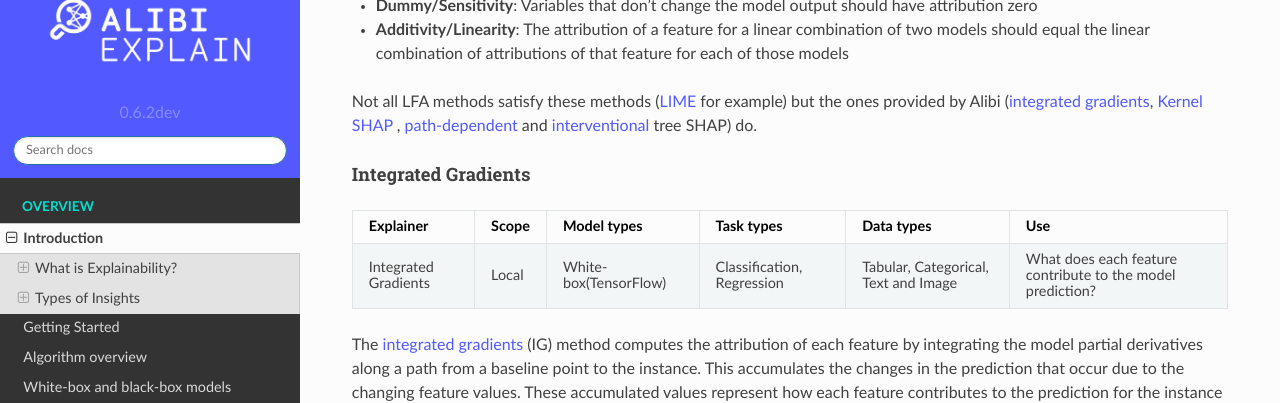
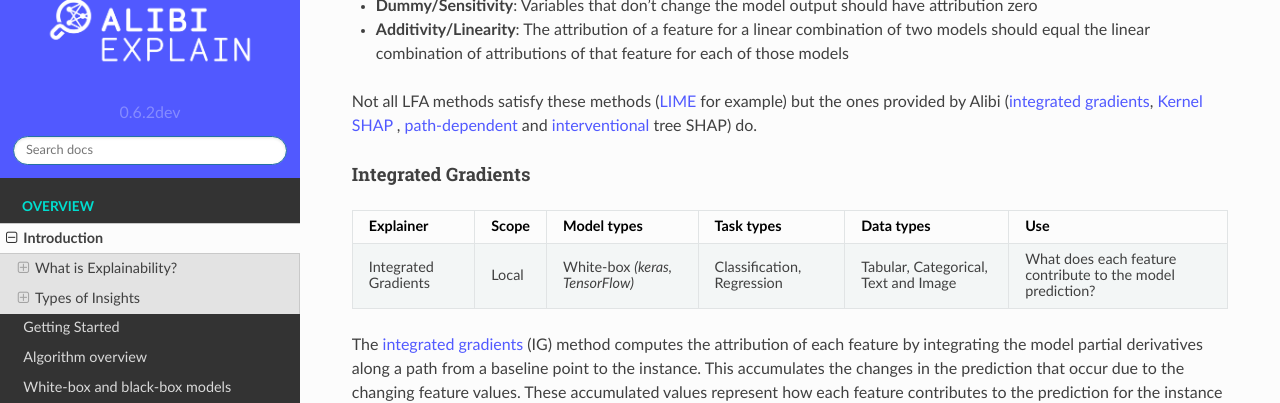
Before and after one commit to SeldonIO/alibi, a Sphinx documentation site: the page built from doc/source/overview/high_level.md, in a window 1280 px wide and 900 px high, scrolled down 11705 px. Shown: the top 403 px of the window. Built offline with Sphinx 7.4.7 and the Read the Docs theme 2.0.0, drawn with Linux system fonts in a browser that asks for light colours; pages that are not in the unit, such as notebooks, are missing from menus; some of the changed text lies outside the part shown.

Commit message:
Add white-box model lists to explainer summary tables

```diff
--- a/doc/source/overview/high_level.md
+++ b/doc/source/overview/high_level.md
@@ -324,9 +324,9 @@
 
 #### Contrastive Explanation Method (Pertinent Positives)
 
-| Explainer           | Scope | Model types         | Task types     | Data types     | Use                                                                                             |
-|---------------------|-------|---------------------|----------------|----------------|-------------------------------------------------------------------------------------------------|
-| Pertinent Positives | Local | Black-box/White-box | Classification | Tabular, Image | Which set of features of a given instance is sufficient to ensure the prediction stays the same |
+| Explainer           | Scope | Model types                               | Task types     | Data types     | Use                                                                                             |
+|---------------------|-------|-------------------------------------------|----------------|----------------|-------------------------------------------------------------------------------------------------|
+| Pertinent Positives | Local | Black-box/White-box _(Keras, TensorFlow)_ | Classification | Tabular, Image | Which set of features of a given instance is sufficient to ensure the prediction stays the same |
 
 Introduced by [Amit Dhurandhar, et al](https://arxiv.org/abs/1802.07623), a Pertinent Positive is the subset of features
 of an instance that still obtains the same classification as that instance. These differ from [anchors](anchors)
@@ -429,9 +429,9 @@
 
 #### Integrated Gradients
 
-| Explainer            | Scope | Model types           | Task types                 | Data types                           | Use                                                        |
-|----------------------|-------|-----------------------|----------------------------|--------------------------------------|------------------------------------------------------------|
-| Integrated Gradients | Local | White-box(TensorFlow) | Classification, Regression | Tabular, Categorical, Text and Image | What does each feature contribute to the model prediction? |
+| Explainer            | Scope | Model types                     | Task types                 | Data types                           | Use                                                        |
+|----------------------|-------|---------------------------------|----------------------------|--------------------------------------|------------------------------------------------------------|
+| Integrated Gradients | Local | White-box _(keras, TensorFlow)_ | Classification, Regression | Tabular, Categorical, Text and Image | What does each feature contribute to the model prediction? |
 
 The [integrated gradients](https://arxiv.org/abs/1703.01365) (IG) method computes the attribution of each feature by
 integrating the model partial derivatives along a path from a baseline point to the instance. This accumulates the
@@ -761,9 +761,9 @@
 
 #### Counterfactual Instances
 
-| Explainer                                    | Scope  | Model types         | Task types                 | Data types                               | Use                                                                                             |
-|----------------------------------------------|--------|---------------------|----------------------------|------------------------------------------|-------------------------------------------------------------------------------------------------|
-| Counterfactuals Instances                    | Local  | Black-box/White-box | Classification             | Tabular, Image                           | What minimal change to features is required to reclassify the current prediction?               |
+| Explainer                                    | Scope  | Model types                               | Task types                 | Data types                               | Use                                                                                             |
+|----------------------------------------------|--------|-------------------------------------------|----------------------------|------------------------------------------|-------------------------------------------------------------------------------------------------|
+| Counterfactuals Instances                    | Local  | Black-box/White-box _(keras, TensorFlow)_ | Classification             | Tabular, Image                           | What minimal change to features is required to reclassify the current prediction?               |
 
 Let the model be given by $f$, and let $p_t$ be the target probability of class $t$. Let $\lambda$ be a hyperparameter.
 This method constructs counterfactual instances from an instance $X$ by running gradient descent on a new instance $X'$
@@ -818,9 +818,9 @@
 
 #### Contrastive Explanation Method (Pertinent Negatives)
 
-| Explainer                                    | Scope  | Model types         | Task types                 | Data types              | Use                                                                               |
-|----------------------------------------------|--------|---------------------|----------------------------|-------------------------|-----------------------------------------------------------------------------------|
-| Contrastive Explanation Method               | Local  | Black-box/White-box | Classification             | Tabular(numeric), Image | What minimal change to features is required to reclassify the current prediction? |
+| Explainer                                    | Scope  | Model types                               | Task types                 | Data types              | Use                                                                               |
+|----------------------------------------------|--------|-------------------------------------------|----------------------------|-------------------------|-----------------------------------------------------------------------------------|
+| Contrastive Explanation Method               | Local  | Black-box/White-box _(keras, TensorFlow)_ | Classification             | Tabular(numeric), Image | What minimal change to features is required to reclassify the current prediction? |
 
 CEM follows a similar approach to the above but includes three new details. Firstly an elastic net $\beta L_{1} + L_{2}$
 regularizer term is added to the loss. This term causes the solutions to be both close to the original instance and
@@ -905,9 +905,9 @@
 
 #### Counterfactuals Guided by Prototypes
 
-| Explainer                            | Scope | Model types         | Task types     | Data types                  | Use                                                                               |
-|--------------------------------------|-------|---------------------|----------------|-----------------------------|-----------------------------------------------------------------------------------|
-| Counterfactuals Guided by Prototypes | Local | Black-box/White-box | Classification | Tabular, Categorical, Image | What minimal change to features is required to reclassify the current prediction? |
+| Explainer                            | Scope | Model types                               | Task types     | Data types                  | Use                                                                               |
+|--------------------------------------|-------|-------------------------------------------|----------------|-----------------------------|-----------------------------------------------------------------------------------|
+| Counterfactuals Guided by Prototypes | Local | Black-box/White-box _(keras, TensorFlow)_ | Classification | Tabular, Categorical, Image | What minimal change to features is required to reclassify the current prediction? |
 
 For this method, we add another term to the loss that optimizes for the distance between the counterfactual instance and
 representative members of the target class. In doing this, we require interpretability also to mean that the generated
```
Also changed, not shown: other parts of doc/source/overview/high_level.md (+6 -6 lines).
